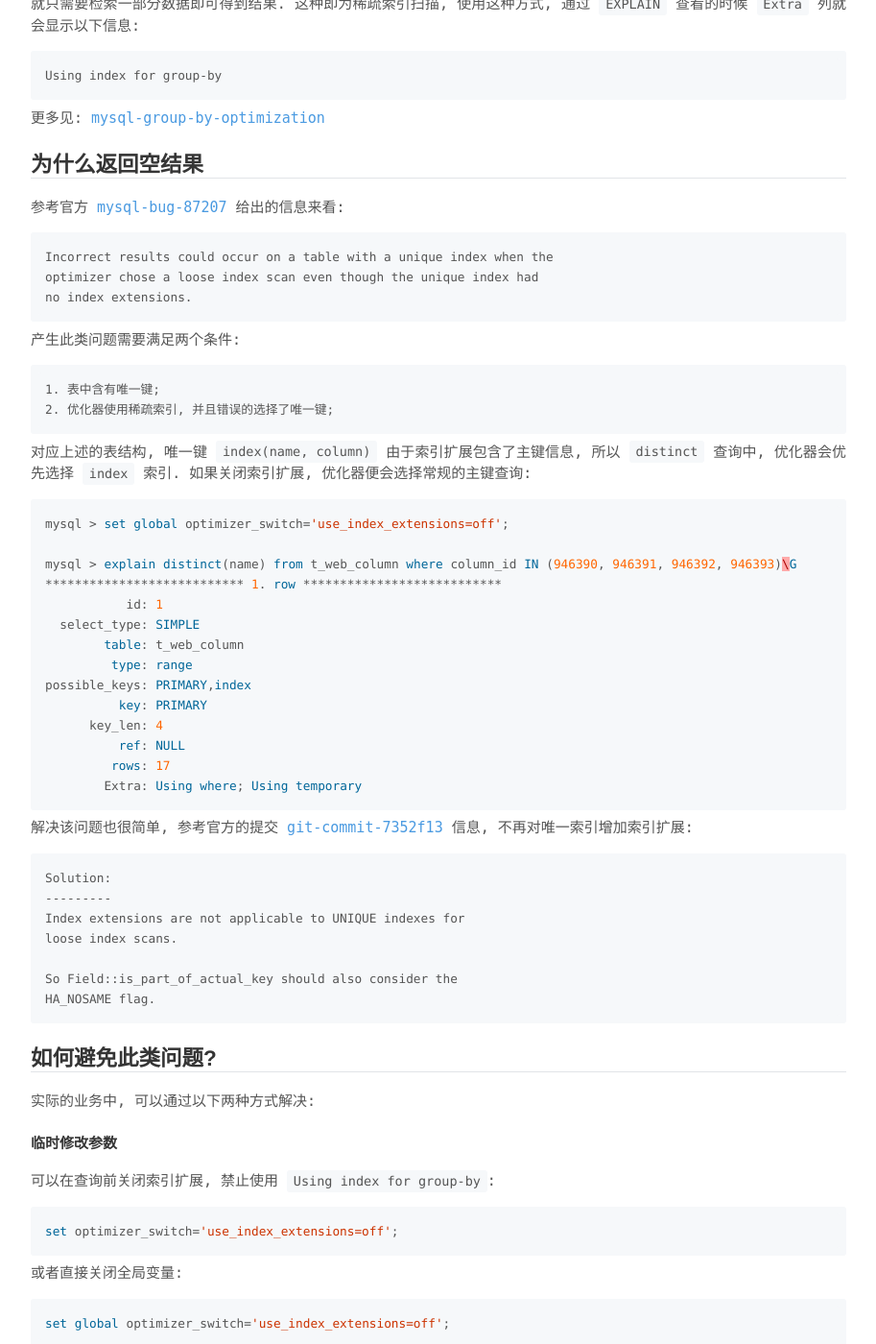
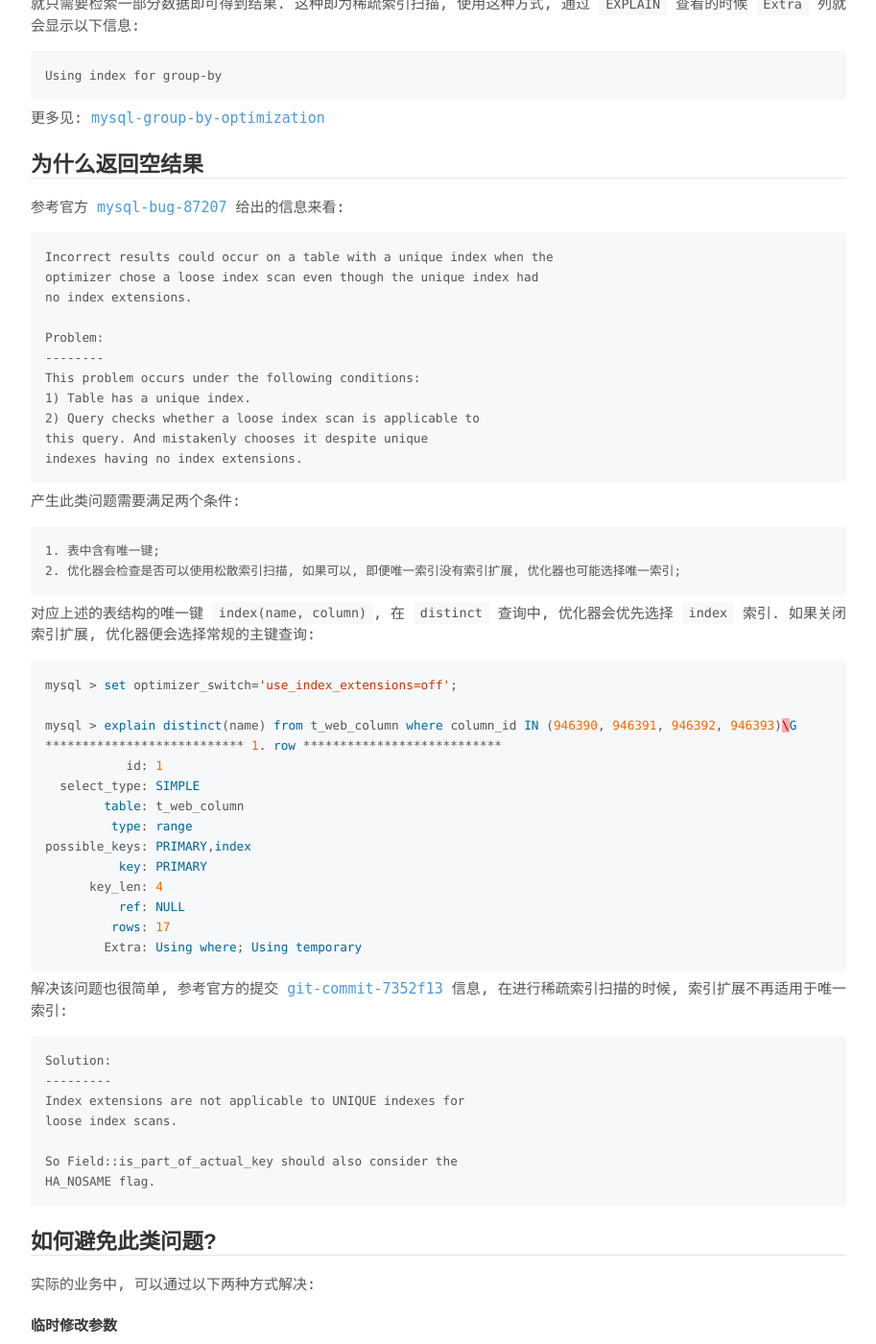
Before and after one commit to arstercz/arstercz.github.io, a Jekyll site: the page built from _posts/2020-09-15-why-mysql-distinct-return-bad-result.md, in a window 1280 px wide and 1400 px high, scrolled down 1465 px. Shown: the whole window at 96% size, without its empty margins (183-1096 px from the left). Built offline with Jekyll 4.4.1, drawn with Linux system fonts in a browser that asks for light colours; comment, search, counter and statistics services are not loaded.

Commit message:
fix root cause

````diff
--- a/_posts/2020-09-15-why-mysql-distinct-return-bad-result.md
+++ b/_posts/2020-09-15-why-mysql-distinct-return-bad-result.md
@@ -75,17 +75,25 @@
 Incorrect results could occur on a table with a unique index when the
 optimizer chose a loose index scan even though the unique index had
 no index extensions.
+
+Problem:
+--------
+This problem occurs under the following conditions:
+1) Table has a unique index.
+2) Query checks whether a loose index scan is applicable to
+this query. And mistakenly chooses it despite unique
+indexes having no index extensions.
 ```
 
 产生此类问题需要满足两个条件:
 ```
 1. 表中含有唯一键;
-2. 优化器使用稀疏索引, 并且错误的选择了唯一键;
+2. 优化器会检查是否可以使用松散索引扫描, 如果可以, 即便唯一索引没有索引扩展, 优化器也可能选择唯一索引;
 ```
 
-对应上述的表结构, 唯一键 `index(name, column)` 由于索引扩展包含了主键信息, 所以 `distinct` 查询中, 优化器会优先选择 `index` 索引. 如果关闭索引扩展, 优化器便会选择常规的主键查询:
+对应上述的表结构的唯一键 `index(name, column)`,  在 `distinct` 查询中, 优化器会优先选择 `index` 索引. 如果关闭索引扩展, 优化器便会选择常规的主键查询:
 ```sql
-mysql > set global optimizer_switch='use_index_extensions=off';
+mysql > set optimizer_switch='use_index_extensions=off';
 
 mysql > explain distinct(name) from t_web_column where column_id IN (946390, 946391, 946392, 946393)\G
 *************************** 1. row ***************************
@@ -101,7 +109,7 @@
         Extra: Using where; Using temporary
 ```
 
-解决该问题也很简单, 参考官方的提交 [git-commit-7352f13](https://github.com/mysql/mysql-server/commit/7352f13a4952691191f31ec2ad4b004d568734e4) 信息, 不再对唯一索引增加索引扩展:
+解决该问题也很简单, 参考官方的提交 [git-commit-7352f13](https://github.com/mysql/mysql-server/commit/7352f13a4952691191f31ec2ad4b004d568734e4) 信息, 在进行稀疏索引扫描的时候, 索引扩展不再适用于唯一索引:
 ```
 Solution:
 ---------
````
